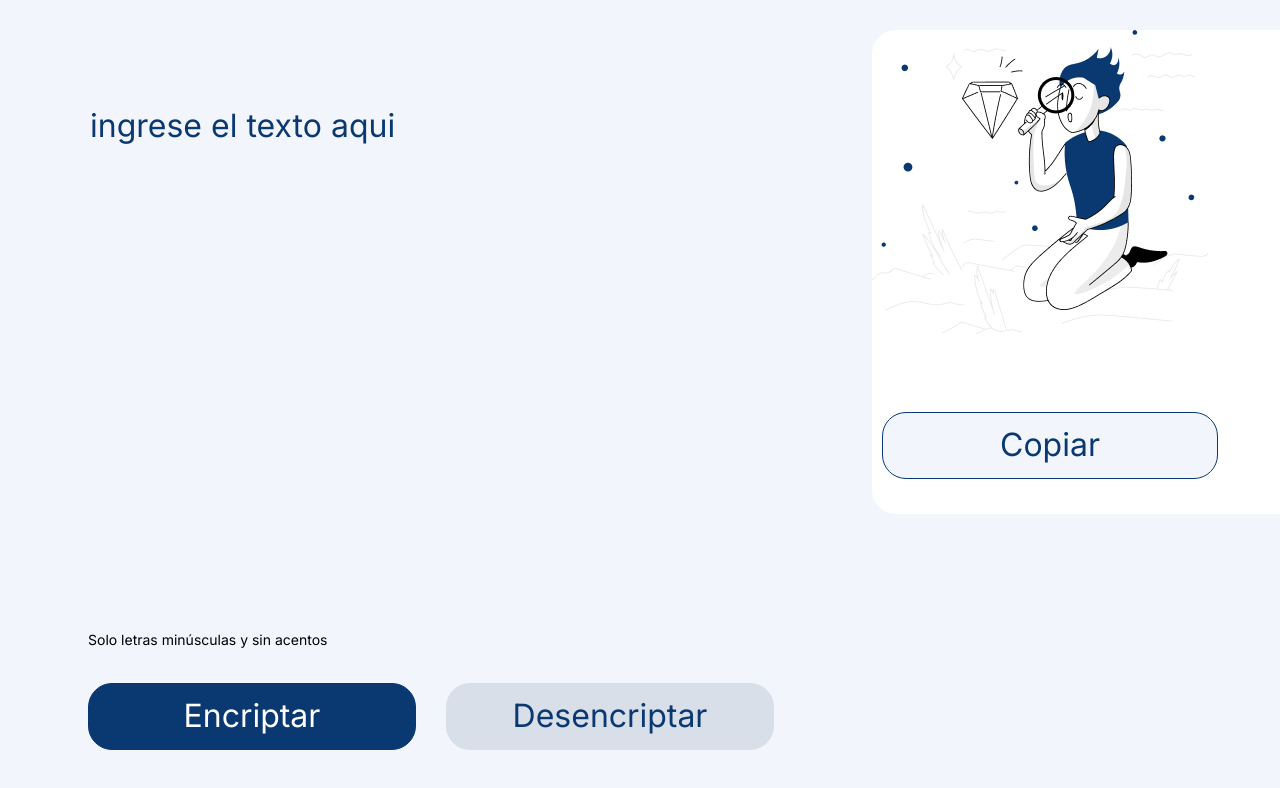
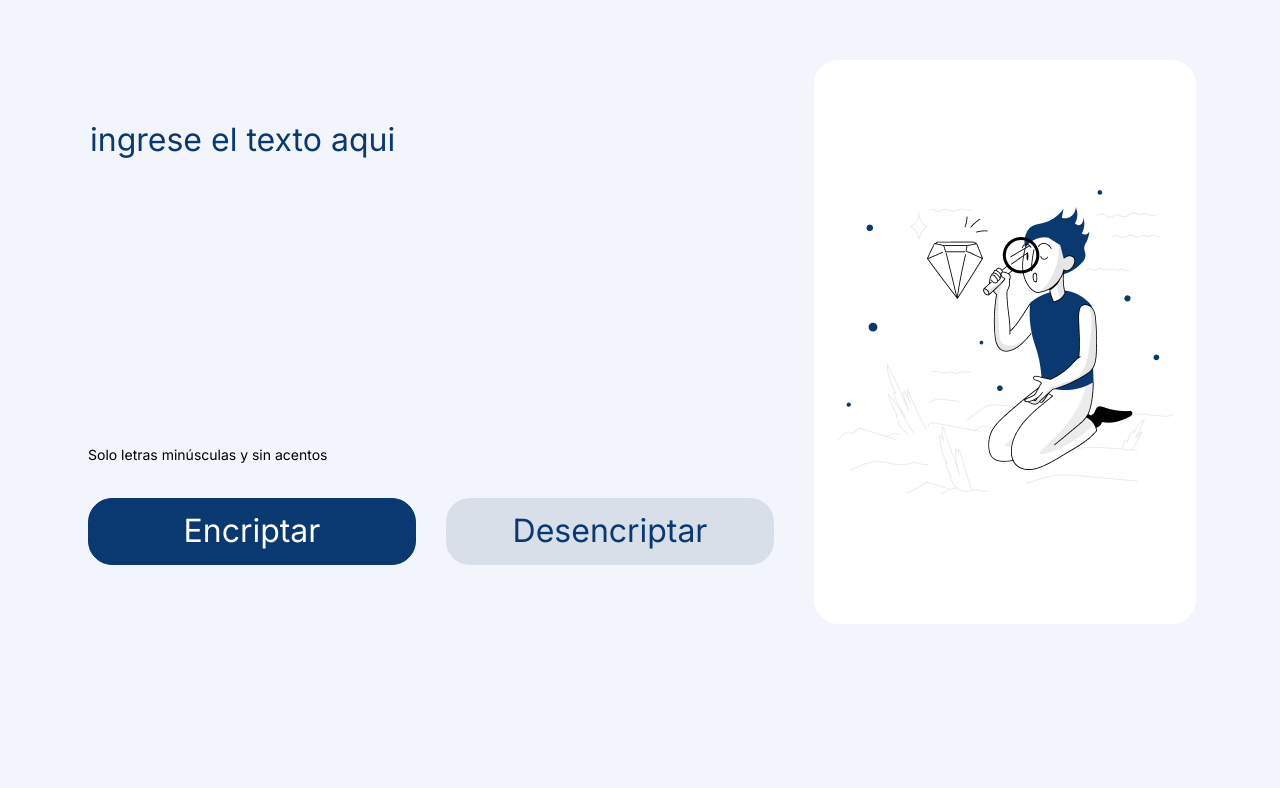
Before and after one commit to deidmon/Reto_encriptador, a plain HTML site: page index.html in a window 1280 px wide. Shown: the part 82-870 px from the top of the page. After the commit the page ends 800 px from the top, so only its background shows below. Drawn offline with Linux system fonts and the light colour scheme.

Commit message:
Modificación de dispoción de texto

```diff
--- a/index.html
+++ b/index.html
@@ -14,7 +14,7 @@
         <img class = 'logo' src="/imagenes/Logo.png" alt="Icono alura">
     </header>
     <main>
-        <section>
+        <section class="section-encriptador">
             <textarea class="text-area" cols="30" rows="10" placeholder="Ingrese el texto aqui"></textarea>
             <div>
                 <h6 class="informacion">Solo letras minúsculas y sin acentos</h6>
@@ -28,7 +28,7 @@
                 </button>
             </div>
         </section>
-        <section>
+        <section class="section-mensaje">
             <textarea class="mensaje" cols="20" rows="10" placeholder=""></textarea>
             <div class="copiar">
                 <button class="btn-copiar" onclick="copiarContenido()">
--- a/script.js
+++ b/script.js
@@ -1,6 +1,7 @@
 
 const textArea = document.querySelector(".text-area");
 const mensaje = document.querySelector(".mensaje");
+const btnCopiar = document.querySelector('.btn-copiar');
 
 /* La letra "e" es convertida para "enter"
 La letra "i" es convertida para "imes"
@@ -13,6 +14,7 @@ function btnEncriptar(){
     mensaje.value = textoEncriptado;
     textArea.value = "";
     mensaje.style.backgroundImage = "none";
+    btnCopiar.style.display = "block";
 }
 
 function encriptar(stringEncriptado){
--- a/style.css
+++ b/style.css
@@ -15,15 +15,21 @@
 
 main{
     display: flex;
-    margin-bottom: 50px;
-    margin-left: 80px;
+    flex-direction: row;
+    justify-content: space-around;
+    align-items: center;
+    flex-grow: 1;
+    gap: 40px;
+    margin: 50px 80px;
 }
+
 
 .text-area{
     border: none;
     color: #0A3871;
-    margin-top: 90px;
+    /* margin-top: 90px; */
     text-transform: lowercase;
+
     resize: none;
 }
 
@@ -33,17 +39,16 @@ main{
 }
 
 .mensaje{
+    /* position: relative; */
     background: white;
     background-image: url(imagenes/Muñeco.png);
+    background-position: center;
     background-repeat: no-repeat;
     border: none;
     border-radius: 24px;
     color: #0A3871;
-    margin-left: 98px;
-    margin-top: 20px;
-    padding-left: 20px;
-    position: fixed;
-    resize: none;
+    height: 100%;
+
 }
 
 .mensaje:focus{
@@ -77,17 +82,37 @@ main{
 }
 
 .btn-copiar{
+    position: absolute;
     border: 1px solid #0A3871;
     border-radius: 24px;
     color: #0A3871;
     cursor: pointer;
     height: 67px;
-    margin-left: 108px;
-    margin-top: 402px;
-    position: absolute;
-    width: 336px;
+    width: 100%;
+    display: none;
+    bottom: 10px;
+    z-index: 1;
 }
 
 .informacion{
     font-size: 14px;
 }
+
+textarea {
+    width: 100%;
+    height: 50%;
+    resize: none;
+}
+
+section{
+    height: 70vh;
+}
+
+.section-encriptador{
+    /* position: relative; */
+    align-content: space-evenly;
+}
+
+.section-mensaje{
+    position: relative;
+}
```
